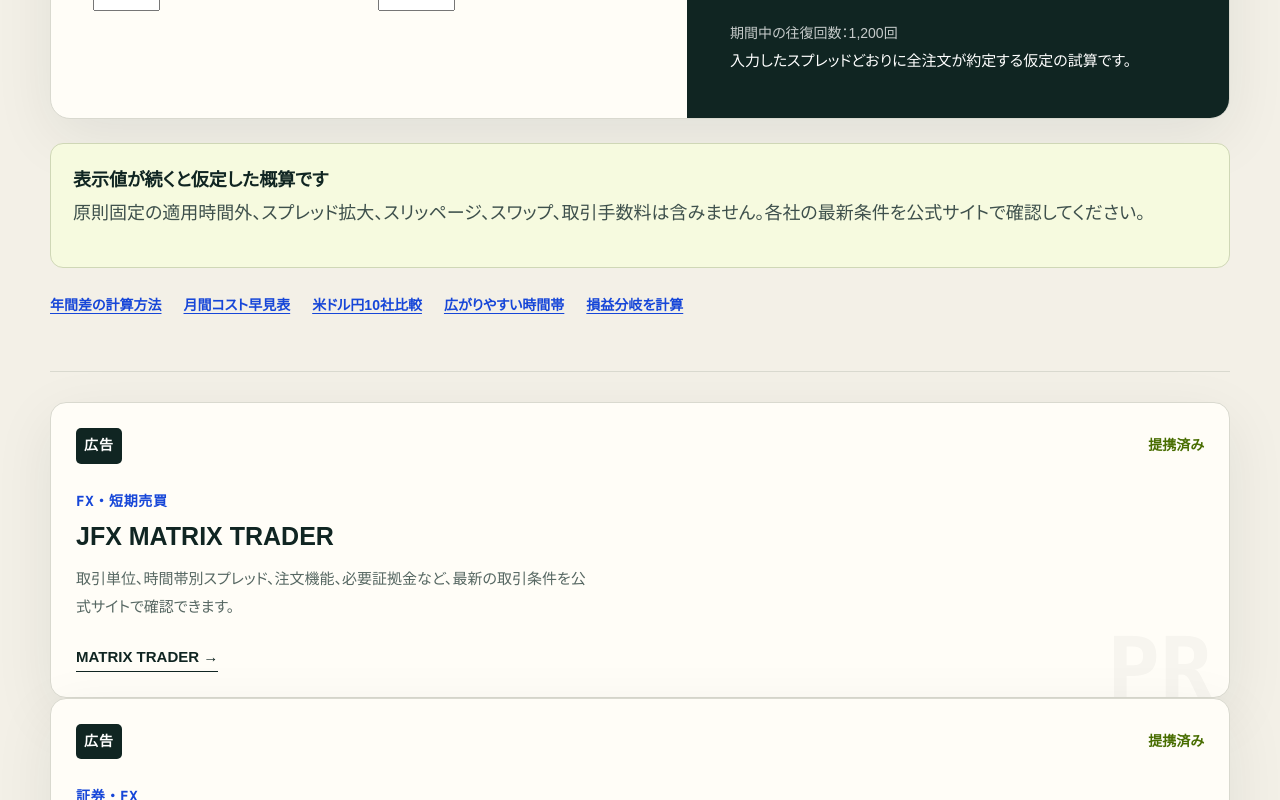
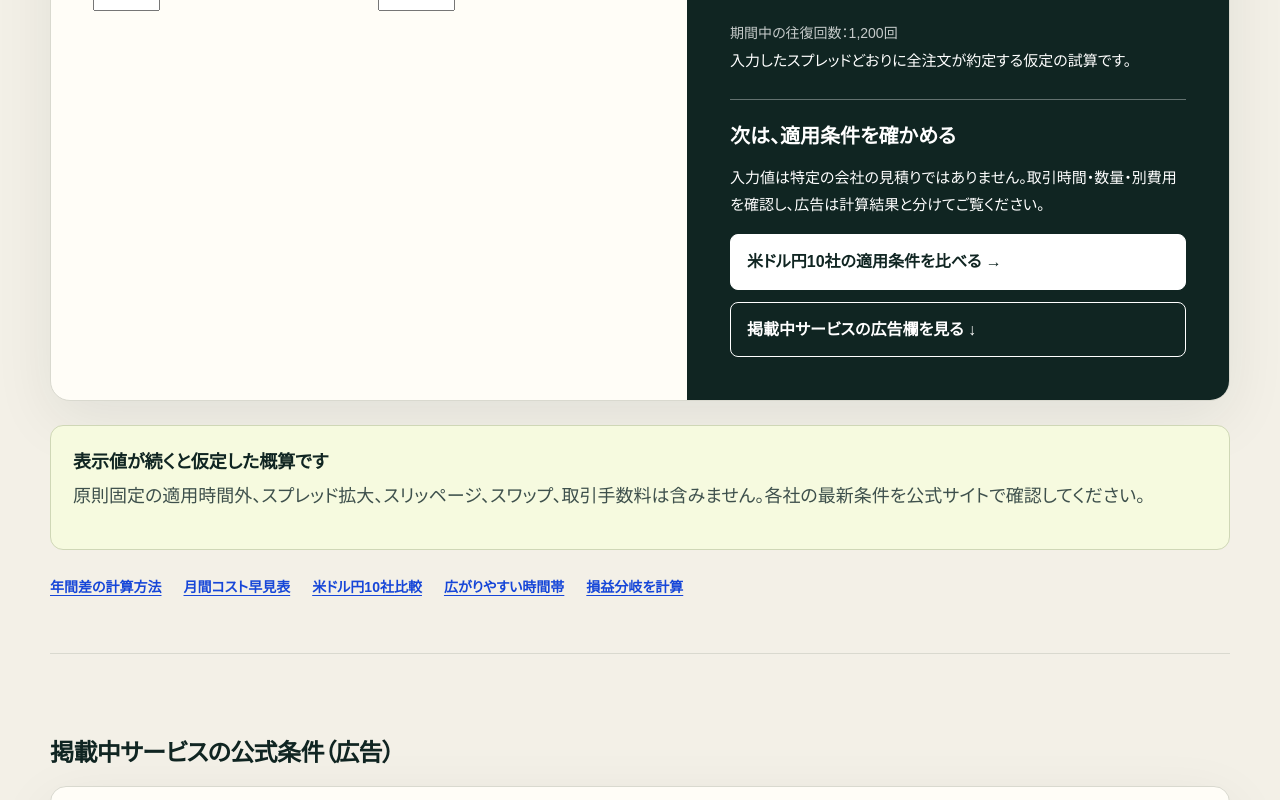
Before and after one commit to mrok18/hanbaijo, a Next.js app: page /tools/fx-spread-annual-cost-calculator in a window 1280 px wide. Shown: the part 960-1760 px from the top of the page. Built offline with nearby package versions, Linux system fonts and the light colour scheme.

Commit message:
Connect annual FX cost results to comparison and existing offer conditions

```diff
--- a/app/tools/fx-spread-annual-cost-calculator/FxSpreadAnnualCostCalculator.tsx
+++ b/app/tools/fx-spread-annual-cost-calculator/FxSpreadAnnualCostCalculator.tsx
@@ -1,6 +1,7 @@
 'use client';
 
 import { useMemo, useState } from 'react';
+import ResultNextSteps from './ResultNextSteps';
 
 export default function FxSpreadAnnualCostCalculator() {
   const [spreadA, setSpreadA] = useState(0.2);
@@ -64,6 +65,7 @@ export default function FxSpreadAnnualCostCalculator() {
           <p>比較B：月{yen.format(result.monthlyB)}円／期間合計{yen.format(result.annualB)}円</p>
           <p>期間中の往復回数：{count.format(result.annualRounds)}回</p>
           <small>入力したスプレッドどおりに全注文が約定する仮定の試算です。</small>
+          <ResultNextSteps />
         </section>
       </div>
     </div>
--- /dev/null
+++ b/app/tools/fx-spread-annual-cost-calculator/ResultNextSteps.tsx
@@ -0,0 +1,27 @@
+'use client';
+
+import Link from 'next/link';
+import styles from './next-steps.module.css';
+
+export default function ResultNextSteps() {
+  function recordNavigation(linkId: string, href: string) {
+    try {
+      window.gtag?.('event', 'navigation_click', {
+        page_path: '/tools/fx-spread-annual-cost-calculator',
+        link_id: linkId,
+        link_url: href,
+        placement: 'calculation_result',
+        transport_type: 'beacon',
+      });
+    } catch {
+      // Analytics availability must not prevent navigation.
+    }
+  }
+
+  return <nav className={styles.nextSteps} aria-label="計算後の条件確認">
+    <h3>次は、適用条件を確かめる</h3>
+    <p>入力値は特定の会社の見積りではありません。取引時間・数量・別費用を確認し、広告は計算結果と分けてご覧ください。</p>
+    <Link href="/fx/usdjpy-spread-comparison" data-navigation-id="annual_compare" onClick={() => recordNavigation('annual_compare', '/fx/usdjpy-spread-comparison')}>米ドル円10社の適用条件を比べる →</Link>
+    <a href="#fx-service-conditions" data-navigation-id="annual_ad_section" onClick={() => recordNavigation('annual_ad_section', '#fx-service-conditions')}>掲載中サービスの広告欄を見る ↓</a>
+  </nav>;
+}
--- /dev/null
+++ b/app/tools/fx-spread-annual-cost-calculator/next-steps.module.css
@@ -0,0 +1,9 @@
+.nextSteps { margin-top: 24px; padding-top: 20px; border-top: 1px solid rgba(255,255,255,.35); }
+.nextSteps h3 { margin: 0 0 12px; color: #fff; font-size: 20px; line-height: 1.6; }
+.nextSteps p { font-size: 15px; line-height: 1.8; }
+.nextSteps a { display: block; margin-top: 12px; padding: 14px 16px; border: 1px solid #fff; border-radius: 8px; background: #fff; color: var(--ink); font-size: 16px; font-weight: 700; line-height: 1.6; text-decoration: none; }
+.nextSteps a:last-child { background: transparent; color: #fff; }
+.nextSteps a:hover { text-decoration: underline; }
+.nextSteps a:focus-visible { outline: 3px solid var(--signal); outline-offset: 3px; }
+.advertising { scroll-margin-top: 110px; }
+.advertising h2 { font-size: 24px; line-height: 1.6; }
--- a/app/tools/fx-spread-annual-cost-calculator/page.tsx
+++ b/app/tools/fx-spread-annual-cost-calculator/page.tsx
@@ -3,6 +3,7 @@ import Link from 'next/link';
 import AffiliateOfferCard from '@/components/AffiliateOfferCard';
 import { AFFILIATE_OFFERS } from '@/lib/affiliates';
 import FxSpreadAnnualCostCalculator from './FxSpreadAnnualCostCalculator';
+import styles from './next-steps.module.css';
 
 export const metadata: Metadata = {
   alternates: { canonical: '/tools/fx-spread-annual-cost-calculator' },
@@ -38,7 +39,8 @@ export default function Page() {
         <Link href="/tools/trading-break-even-calculator">損益分岐を計算</Link>
       </nav>
 
-      <section className="article-affiliate" aria-label="提携中のFXサービス">
+      <section id="fx-service-conditions" tabIndex={-1} className={`article-affiliate ${styles.advertising}`} aria-label="提携中のFXサービス">
+        <h2>掲載中サービスの公式条件（広告）</h2>
         <AffiliateOfferCard offer={AFFILIATE_OFFERS.jfx} />
         <AffiliateOfferCard offer={AFFILIATE_OFFERS['matsui-fx']} />
         <p className="affiliate-disclosure">広告リンクから申込みが成立すると、当サイトが報酬を受け取る場合があります。広告報酬は計算結果に影響しません。</p>
```
